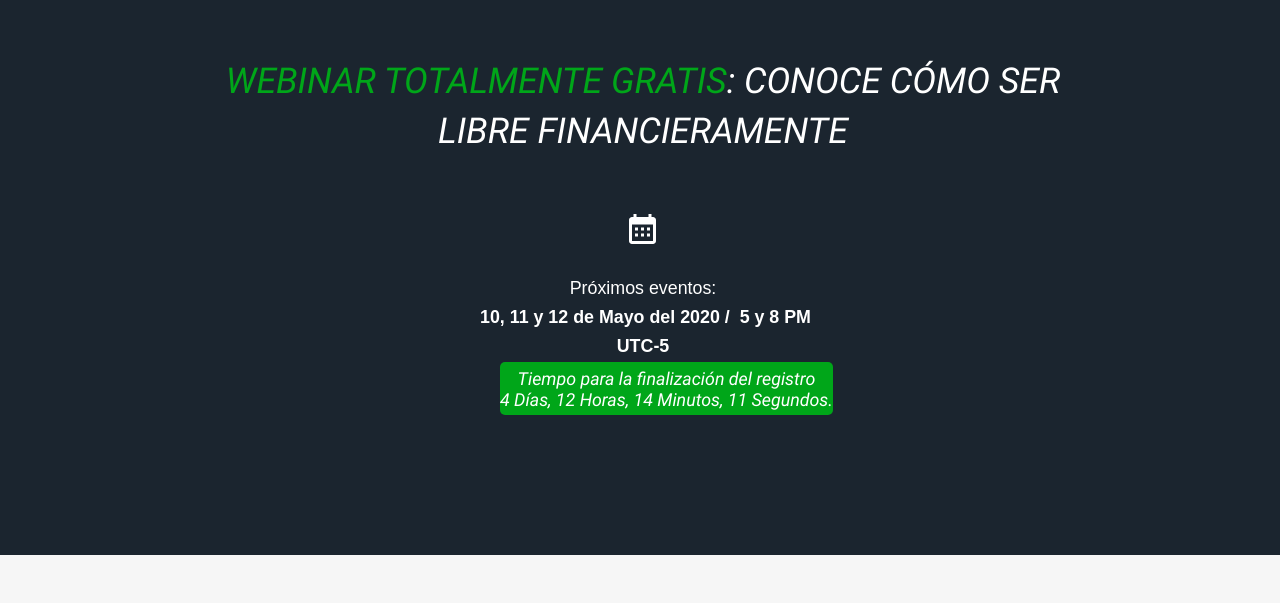
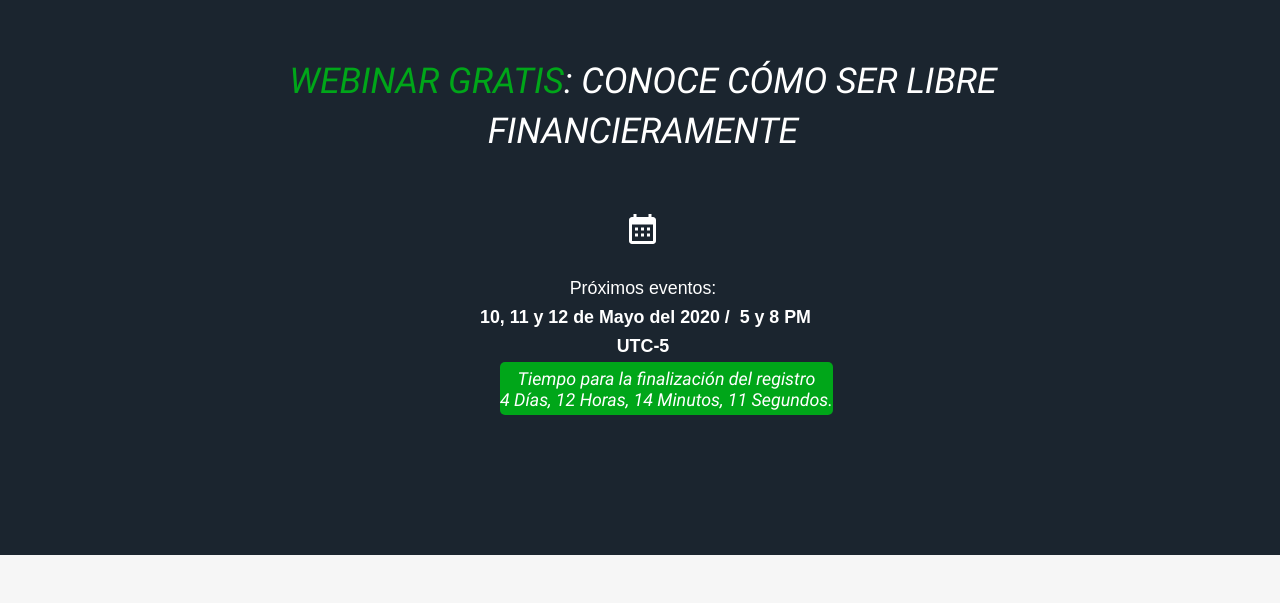
Before and after one commit to Emprende-EnCasa/emprendeencasa, a plain HTML site: page index.html in a window 1280 px wide. Shown: the part 154-757 px from the top of the page. Drawn offline with Linux system fonts and the light colour scheme.

Commit message:
Update index.html

```diff
--- a/index.html
+++ b/index.html
@@ -42,7 +42,7 @@
  <div class="widget item-absolute headline" id=element-315 data-at=headline>
  <div class=contents>
  <h1>
- <p class="x_0f240e7a x_ef6d09e5"><span class=x_d5bacc19>WEBINAR TOTALMENTE GRATIS</span>: CONOCE CÓMO SER LIBRE FINANCIERAMENTE</p>
+ <p class="x_0f240e7a x_ef6d09e5"><span class=x_d5bacc19>WEBINAR GRATIS</span>: CONOCE CÓMO SER LIBRE FINANCIERAMENTE</p>
  </h1>
  </div>
 </div>
```
